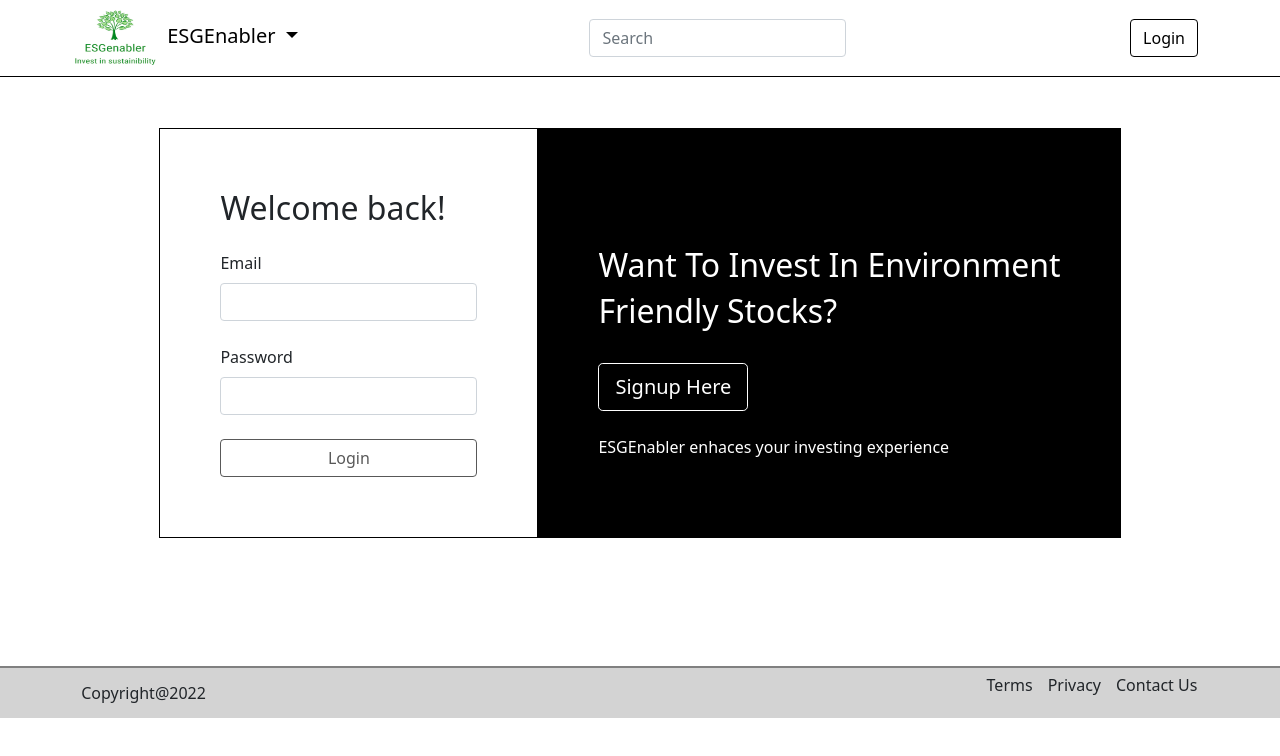
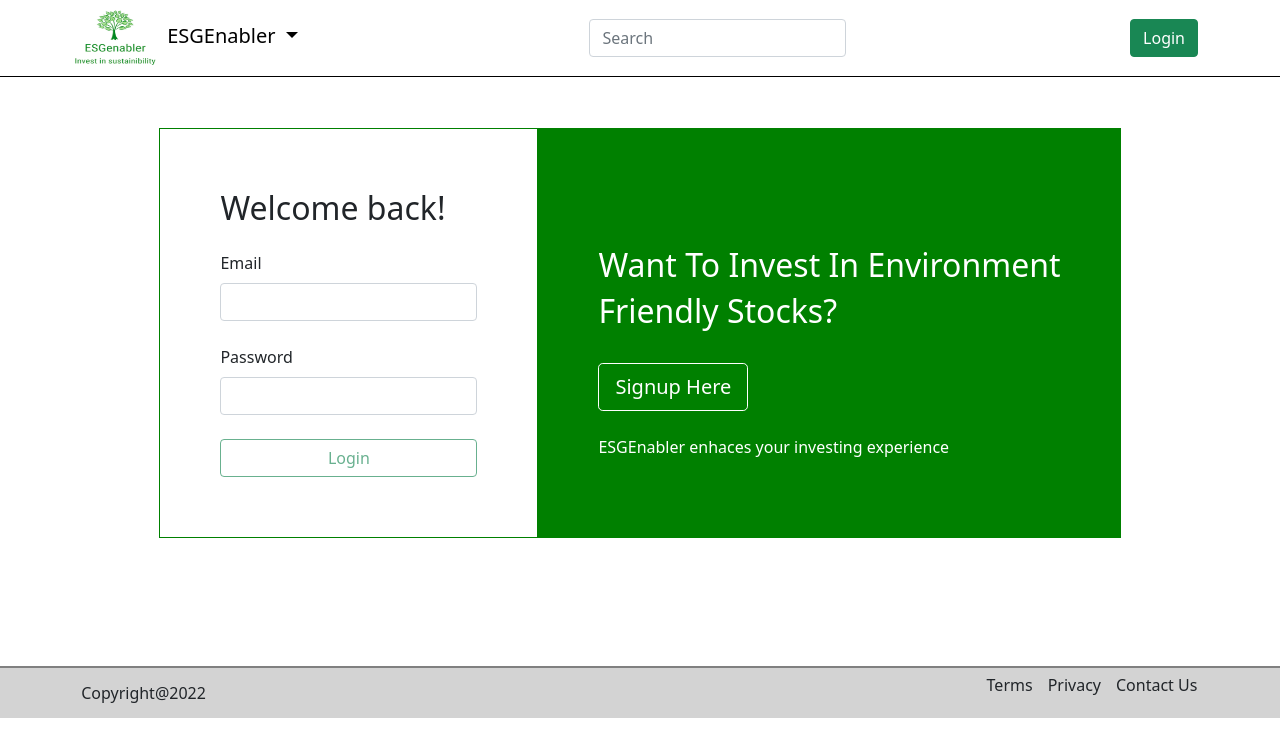
Before and after one commit to learneradarsh/esgenabler, an Angular app: page /login in a window 1280 px wide. Shown: the top 756 px of the page. Built offline with nearby package versions, Linux system fonts and the light colour scheme.

Commit message:
Added user session

```diff
--- a/src/app/components/home/home.component.scss
+++ b/src/app/components/home/home.component.scss
@@ -39,8 +39,8 @@
 }
 
 .card {
-  border: 1px solid black;
-  box-shadow: 1px 7px 6px lightgrey;
+  border: 1px solid green;
+  box-shadow: 1px 7px 6px rgb(205, 243, 205);
   padding: 20px;
 }
 
--- a/src/app/components/login/login.component.html
+++ b/src/app/components/login/login.component.html
@@ -31,7 +31,7 @@
       <div class="mt-4 center login-btn-container">
         <button
           type="submit"
-          class="btn btn-login"
+          class="btn btn-outline-success"
           [disabled]="!loginForm.valid"
         >
           Login
--- a/src/app/components/login/login.component.scss
+++ b/src/app/components/login/login.component.scss
@@ -1,6 +1,6 @@
 .tool-login-form {
   background: white;
-  border: 1px solid black;
+  border: 1px solid green;
   padding: 60px;
 }
 
@@ -13,7 +13,7 @@
 }
 
 .tool-branding {
-  background-color: black;
+  background-color: green;
   padding: 60px;
   color: white;
   .tool-branding-text {
@@ -33,12 +33,5 @@
 .login-btn-container {
   button {
     width: 100%;
-    color: black;
-    border: 1px solid black;
-    &:hover {
-      color: white;
-      background: black;
-      border: 1px solid white;
-    }
   }
 }
--- a/src/app/components/login/login.component.ts
+++ b/src/app/components/login/login.component.ts
@@ -1,3 +1,4 @@
+import { AuthService } from './../../services/auth.service';
 import { Component, OnInit } from '@angular/core';
 import { FormGroup, FormControl, Validators } from '@angular/forms';
 import { Router } from '@angular/router';
@@ -8,7 +9,10 @@ import { Router } from '@angular/router';
   styleUrls: ['./login.component.scss'],
 })
 export class LoginComponent implements OnInit {
-  constructor(private readonly router: Router) {}
+  constructor(
+    private readonly router: Router,
+    private readonly authService: AuthService
+  ) {}
 
   ngOnInit(): void {}
 
@@ -26,6 +30,7 @@ export class LoginComponent implements OnInit {
       password: this.loginForm.value.password,
     };
     if (req.email_id === 'admin@psnext.com' && req.password === '1234') {
+      this.authService.login();
       this.router.navigate(['/dashboard']);
     } else {
       alert('Invalid credentials, Please try again');
--- a/src/app/components/nav/nav.component.html
+++ b/src/app/components/nav/nav.component.html
@@ -48,8 +48,21 @@
         aria-label="Search"
       />
     </form>
-    <button class="btn btn-outline-success" type="submit" (click)="goToLogin()">
+    <button
+      *ngIf="!showLogIn"
+      class="btn btn-success"
+      type="submit"
+      (click)="goToLogin()"
+    >
       Login
+    </button>
+    <button
+      *ngIf="showLogIn"
+      class="btn btn-success"
+      type="submit"
+      (click)="goToLogout()"
+    >
+      Logout
     </button>
   </div>
 </nav>
--- a/src/app/components/nav/nav.component.scss
+++ b/src/app/components/nav/nav.component.scss
@@ -1,10 +1,5 @@
 .navbar-dark .navbar-nav .nav-link {
   color: #000 !important;
-}
-.btn-outline-success {
-  color: #000;
-  border-color: #000;
-  background-color: #fff;
 }
 
 nav {
--- a/src/app/components/nav/nav.component.ts
+++ b/src/app/components/nav/nav.component.ts
@@ -1,3 +1,4 @@
+import { AuthService } from './../../services/auth.service';
 import { Component, OnInit } from '@angular/core';
 import { Router } from '@angular/router';
 
@@ -7,11 +8,23 @@ import { Router } from '@angular/router';
   styleUrls: ['./nav.component.scss'],
 })
 export class NavComponent implements OnInit {
-  constructor(private readonly router: Router) {}
+  showLogIn: boolean = false;
 
-  ngOnInit(): void {}
+  constructor(
+    private readonly router: Router,
+    private readonly authService: AuthService
+  ) {}
+
+  ngOnInit(): void {
+    this.showLogIn = this.authService.isUserLoggedIn();
+  }
 
   goToLogin() {
     this.router.navigate(['/login']);
   }
+
+  goToLogout() {
+    this.authService.logout();
+    this.router.navigate(['/']);
+  }
 }
--- /dev/null
+++ b/src/app/services/auth.service.ts
@@ -0,0 +1,23 @@
+import { Injectable } from '@angular/core';
+
+@Injectable({
+  providedIn: 'root',
+})
+export class AuthService {
+  constructor() {}
+
+  isUserLoggedIn(): boolean {
+    if (localStorage.getItem('userLoggedIn') === 'true') {
+      return true;
+    }
+    return false;
+  }
+
+  logout() {
+    localStorage.setItem('userLoggedIn', 'false');
+  }
+
+  login() {
+    localStorage.setItem('userLoggedIn', 'true');
+  }
+}
```
Also changed, not shown: 1 other file (tests, documents, lock files or other folders).
